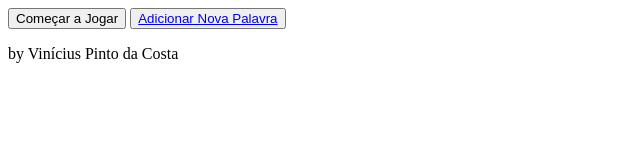
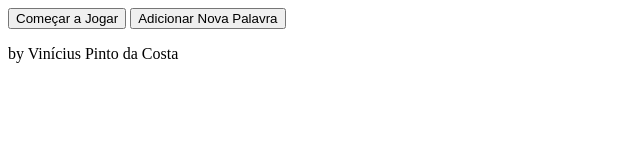
Before and after one commit to vcspc/jogo_da_forca, a plain HTML site: page index.html in a window 1280 px wide. Shown: the whole page, without its empty margins (0-640 px from the left). Drawn offline with Linux system fonts and the light colour scheme.

Commit message:
Correção link botão adicionar palavra

```diff
--- a/index.html
+++ b/index.html
@@ -13,7 +13,7 @@
 <body>
     <div>
         <button id="play">Começar a Jogar</button>
-        <button id="addWord"><a href="word.html">Adicionar Nova Palavra</a></button>
+        <a href="word.html"><button id="addWord">Adicionar Nova Palavra</button></a>
     </div>
 </body>
 <footer>
```
